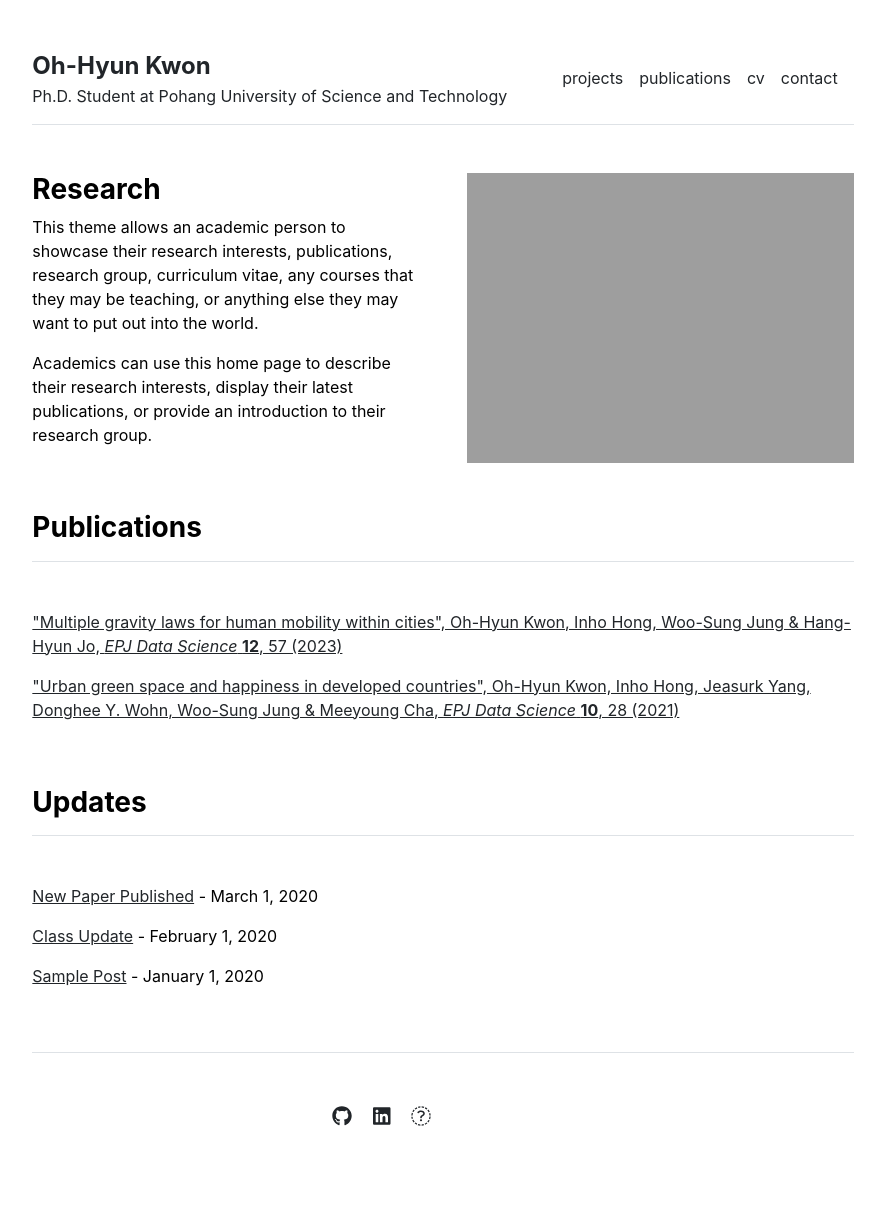
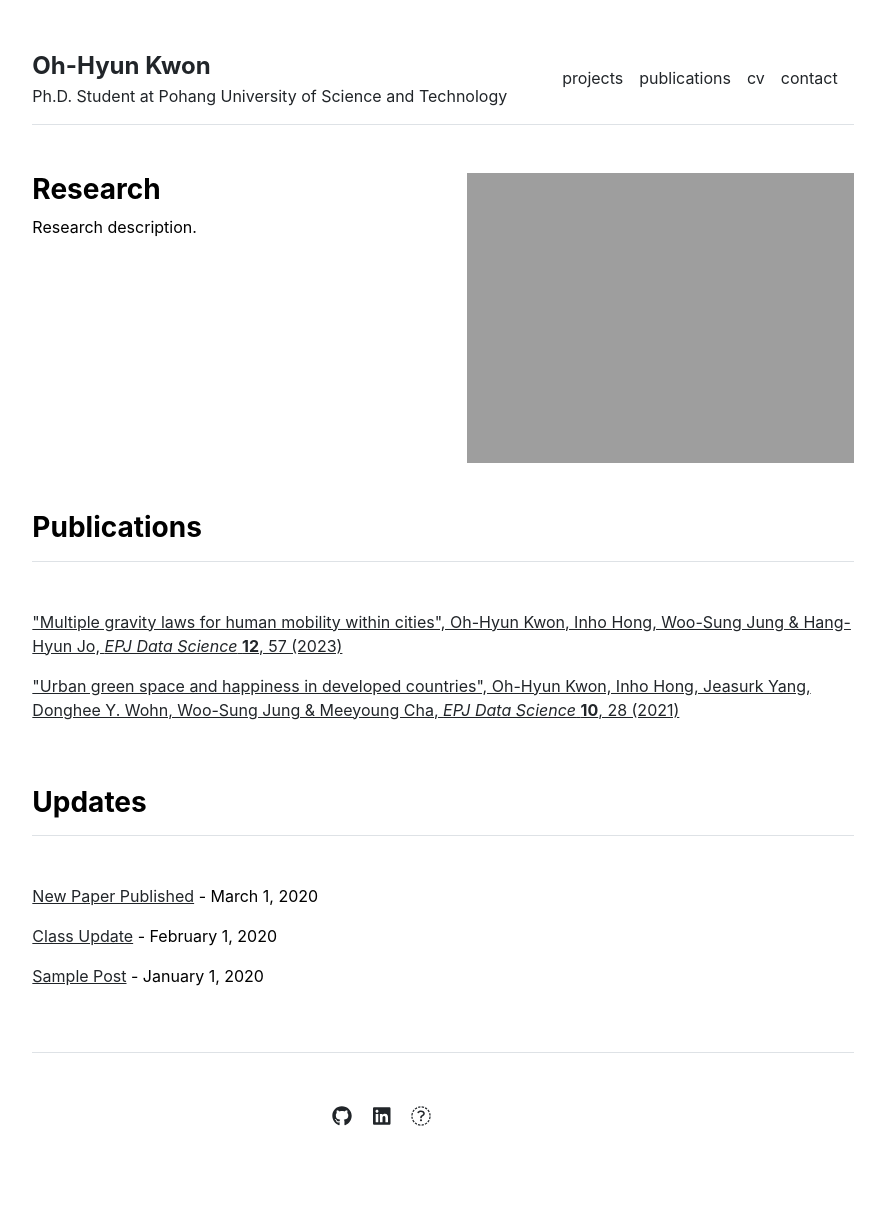
Before and after one commit to pothyd/pothyd.github.io, a Jekyll site: the page built from index.md, in a window 1280 px wide. Shown: the whole page, without its empty margins (197-1082 px from the left). Built offline with Jekyll 4.4.1, drawn with Linux system fonts in a browser that asks for light colours.

Commit message:
Update index.md

```diff
--- a/index.md
+++ b/index.md
@@ -3,6 +3,4 @@
 title: "Home"
 ---
 
-This theme allows an academic person to showcase their research interests, publications, research group, curriculum vitae, any courses that they may be teaching, or anything else they may want to put out into the world.
-
-Academics can use this home page to describe their research interests, display their latest publications, or provide an introduction to their research group.
+Research description.
```
